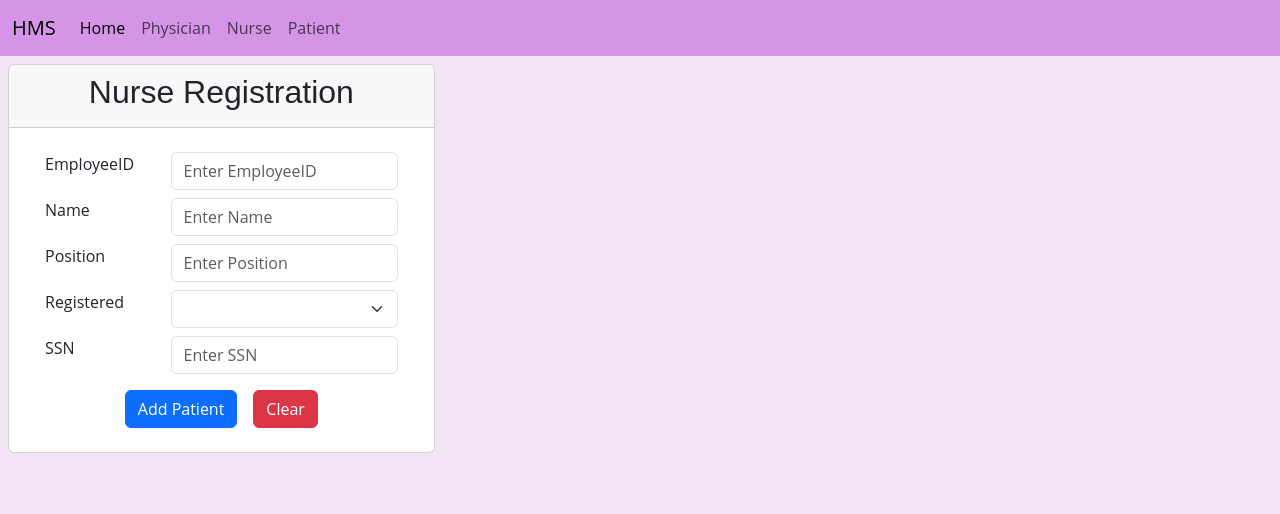
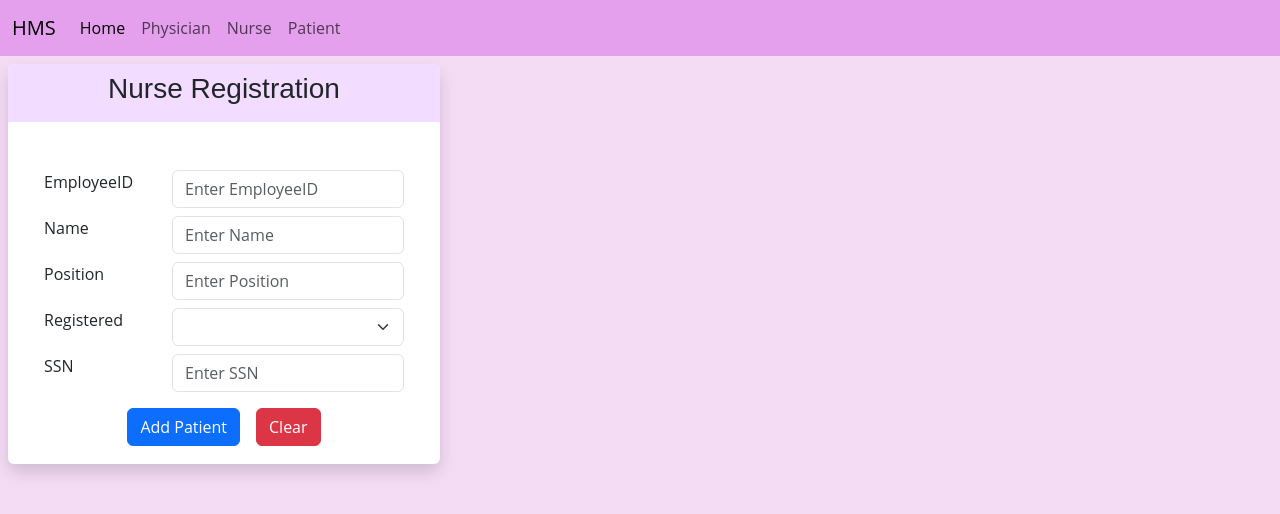
Before and after one commit to sanjaykamble1107/Hospital_Management_System, an Angular app: page /Nurse in a window 1280 px wide. Shown: the top 514 px of the page. Built offline with nearby package versions, Linux system fonts and the light colour scheme.

Commit message:
changes in UI by madhumitha

```diff
--- a/src/app/nurse/nurse.component.css
+++ b/src/app/nurse/nurse.component.css
@@ -0,0 +1,6 @@
+.custom-card{
+    width:  27rem; /* Adjust the width as desired */
+    height: 25rem; /* Adjust the height as desired */
+    border: none;
+    position: relative;
+}
--- a/src/app/nurse/nurse.component.html
+++ b/src/app/nurse/nurse.component.html
@@ -1,12 +1,14 @@
 <form [formGroup]="nurseForm" #nurseFormData="ngForm">
-  <div class="card m-2 col-md-4">
-    <div class="card-header text-center">
-      <h2>Nurse Registration</h2>
+  <div class="card m-2 col-md-4 border-0" >
+    <div class="card custom-card shadow">
+    <div class="card-header text-center border-0" style="background-color:#f2dcff ;">
+      <h3>Nurse Registration</h3>
     </div>
-    <div class="card-body">
+
+    <div class="card-body mt-4 border-0"  >
       <div class="row m-2">
-        <div class="col-md-4">EmployeeID</div>
-        <div class="col-md-8">
+        <div class="col-md-4 " >EmployeeID</div>
+        <div class="col-md-8  ">
           <input
             type="Number"
             placeholder="Enter EmployeeID"
@@ -88,4 +90,5 @@
       </div>
     </div>
   </div>
+ </div>
 </form>
--- a/src/app/patient/patient.component.css
+++ b/src/app/patient/patient.component.css
@@ -0,0 +1,6 @@
+.custom-card{
+    width:  27rem; /* Adjust the width as desired */
+    height: 25rem; /* Adjust the height as desired */
+    border: none;
+    position: relative;
+}
--- a/src/app/patient/patient.component.html
+++ b/src/app/patient/patient.component.html
@@ -1,7 +1,8 @@
 <form [formGroup]="patientForm" #patientFormData="ngForm">
   <div class="card m-2 col-md-4">
-    <div class="card-header text-center">
-      <h2>Patient Registration</h2>
+    <div class="card custom-card shadow">
+      <div class="card-header text-center" style="background-color: #f2dcff;">
+        <h3>Patient Registration</h3>
       </div>
       <div class="card-body">
         <div class="row m-2">
@@ -92,4 +93,5 @@
         </div>
       </div>
     </div>
+  </div>
 </form>
--- a/src/app/physician/physician.component.css
+++ b/src/app/physician/physician.component.css
@@ -0,0 +1,6 @@
+.custom-card{
+    width:  27rem; /* Adjust the width as desired */
+    height: 25rem; /* Adjust the height as desired */
+    border: none;
+    position: relative;
+}
--- a/src/app/physician/physician.component.html
+++ b/src/app/physician/physician.component.html
@@ -1,9 +1,10 @@
 <form [formGroup]="physicianForm" #physicianFormData="ngForm">
-    <div class="card col-md-4 m-2">
-        <div class="card-header text-center">
-            <h2>Physician Registration</h2>
+    <div class="card col-md-4 m-2 border-0">
+        <div class="card custom-card shadow">
+        <div class="card-header text-center border-0" style="background-color: #f2dcff;">
+            <h3>Physician Registration</h3>
         </div>
-        <div class="card-body">
+        <div class="card-body border-0">
             <div class="row m-2">
                 <div class="col-md-4"> <label class="form-label">EmployeeID</label></div>
                 <div class="col-md-8"> <input type="number" class="form-control" placeholder="Enter EmployeeID"
@@ -38,4 +39,5 @@
             </div>
         </div>
     </div>
+    </div>
 </form>
--- a/src/app/sidebar/sidebar.component.css
+++ b/src/app/sidebar/sidebar.component.css
@@ -1,3 +1,21 @@
 .navbar-color{
-    background-color: #d595e6;
+    background-color:#bee6fae9;
 }
+.navbar {
+     background-color:#e49fed ;
+
+}
+.navbar a {
+	text-decoration:none;
+    display: inline-block;
+    padding: 2rem , 3rem    ;
+    transition: all 0.1s;
+    border-radius: 5%;
+
+    }
+.navbar a:hover,
+.navbar a:active{
+    background-color:white;
+    color: black;
+    box-shadow: 0 2px 2px rgba(0,0,0,0);
+}
--- a/src/styles.css
+++ b/src/styles.css
@@ -7,7 +7,7 @@
 
   body {
     font-family: "Open Sans", sans-serif;
-    background: #f2e4f5;
+    background:#f4dcf5;
     color: #444444;
   }
 
```
Lines whose indentation alone changed are shown as unchanged.
